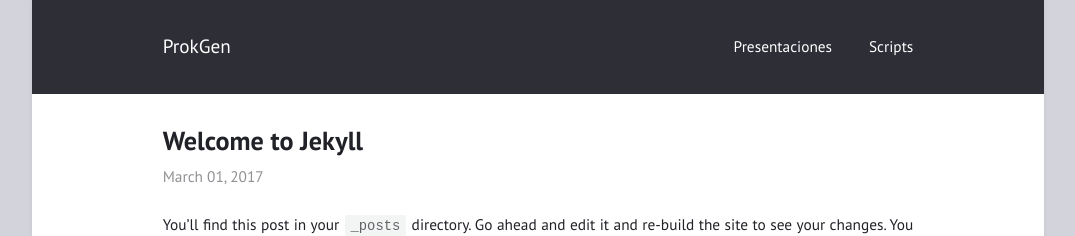
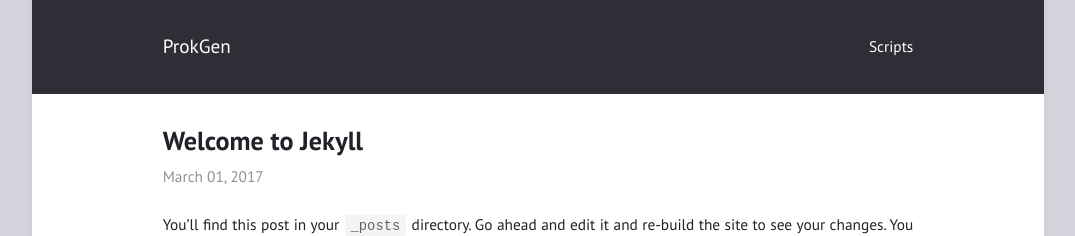
Before and after one commit to braddmg/GenPro, a Jekyll site: the page built from _posts/2017-03-01-welcome-to-jekyll.md, in a window 1280 px wide. Shown: the top 236 px of the page, without its empty margins (102-1177 px from the left). Built offline with Jekyll 4.4.1, drawn with Linux system fonts in a browser that asks for light colours.

Commit message:
_config.yml

```diff
--- a/_config.yml
+++ b/_config.yml
@@ -16,7 +16,7 @@ minimal: false             # use a dark header
 # Menu
 
 navigation:                # accepts {file, title, url, icon, sidebaricon}
-  - {file: _posts/"2017-01-01-advanced-examples.md", title: "Presentaciones"}
+  - {file: "_posts/2017-01-01-advanced-examples.md"}
   - {file: "Scripts/", title: "Scripts"}
 
 external:                  # shows a footer with social links - for available icons see fontawesome.com/icons
```
